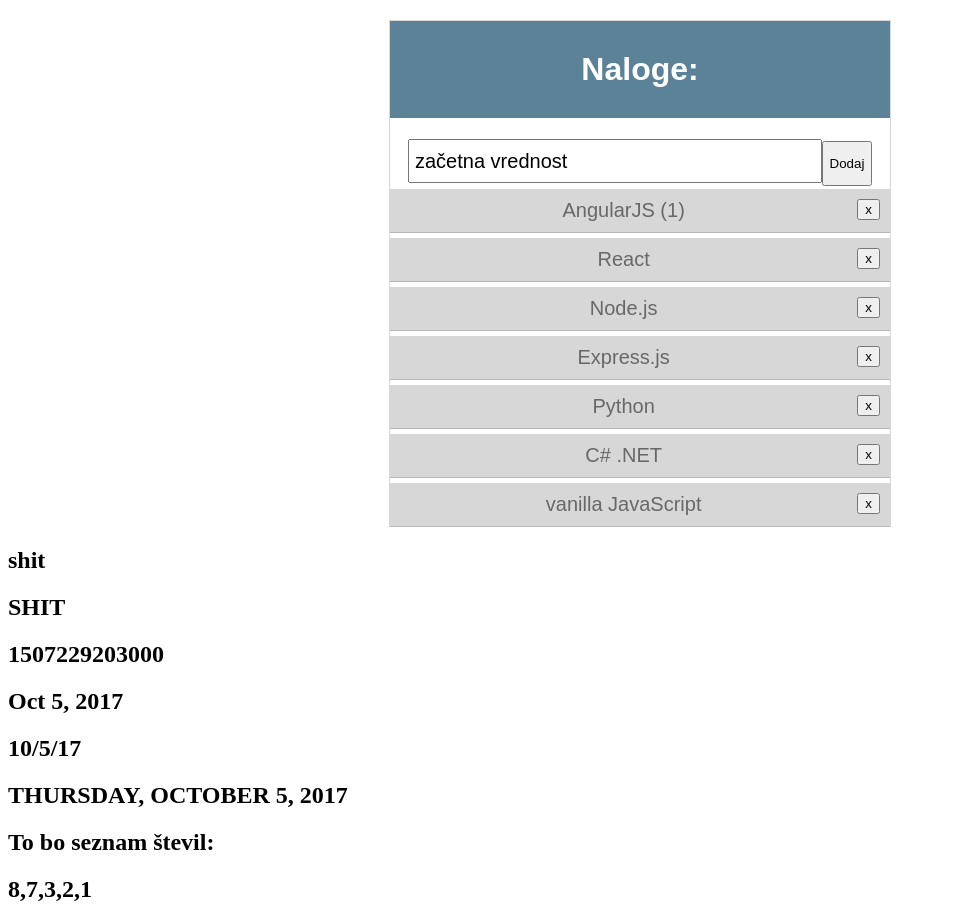
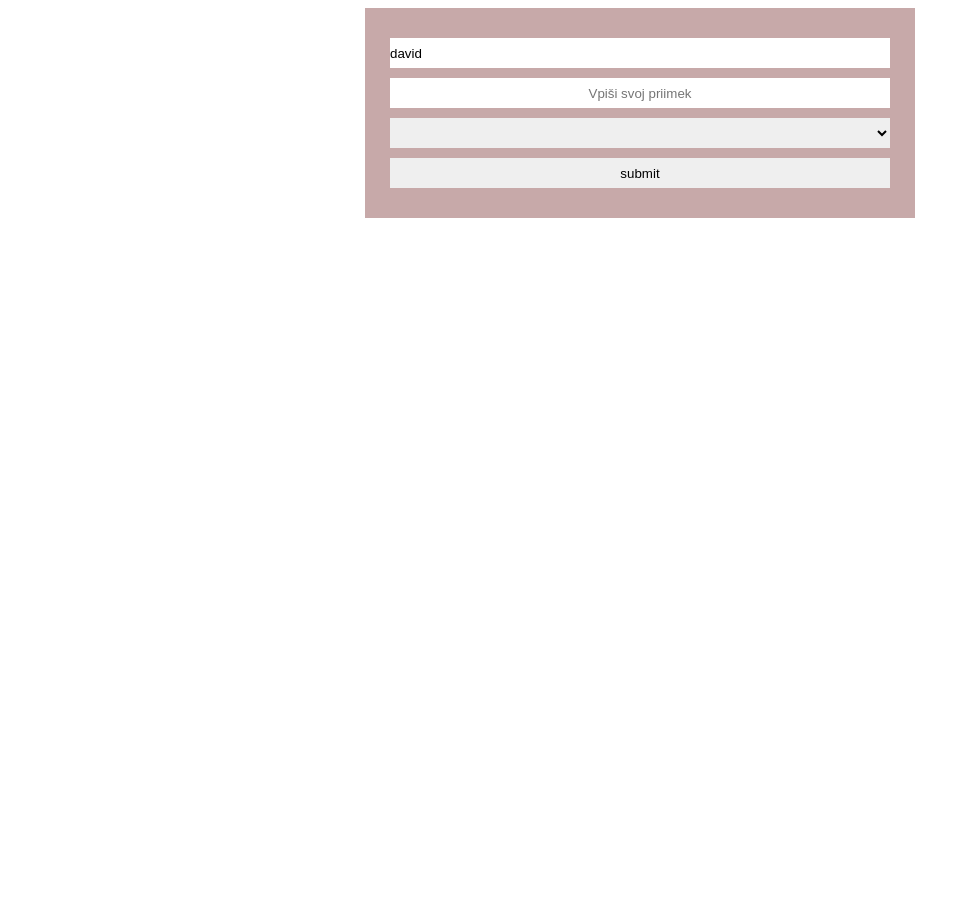
Before and after one commit to noviewpoint/angular4_tutorial, an Angular app: page / in a window 1280 px wide. Shown: the whole page, without its empty margins (0-970 px from the left). After the commit the page ends 800 px from the top, so only its background shows below. Built offline with nearby package versions, Linux system fonts and the light colour scheme.

Commit message:
Tretji del
Formi z FormsModule (template driven form) in z ReactiveFormsModule
(model driven form).

```diff
--- a/src/app/app.component.css
+++ b/src/app/app.component.css
@@ -1,63 +1,22 @@
-.osrednji {
-    /* min-width: 50vh;
-    min-height: 50vh; */
-    width: 500px;
+.container {
     margin: 0 auto;
+    min-width: 500px;
+    width: 50vh;
     text-align: center;
-    border: 1px solid #d7d7d7;
-    font-family: sans-serif;
-    border-bottom: 0;
-    margin-top:20px;
+    background-color: #C7A9A9;
+    padding: 25px;
 }
 
-h1 {
-    background-color: #5c8297;
-    padding: 30px 0;
-    margin-top: 0;
-    color: white;
+.container * {
+    display: inline-block;
+    height: 30px;
+    border: 0;
+    padding: 0;
+    margin: 5px 0;
+    width: 100%;
+    box-sizing:content-box;
+}
+
+.container input[type="text"]::placeholder  {
     text-align: center;
 }
-
-button {
-    cursor: pointer;
-}
-
-.dodajNalogo button {
-    height: 45px;
-    width: 50px;
-    padding: 5px;
-}
-
-.dodajBesedilo {
-    width: 80%;
-    height: 30px;
-    padding: 5px;
-    font-size: 20px;
-}
-
-.dodajNalogo {
-    position: relative;
-    padding-bottom: 0;
-    height: 30px;
-}
-
-ul {
-    list-style: none;
-    font-size: 20px;
-    color: #686868;
-    margin-left: -40px;
-    margin-bottom: 0;
-}
-
-li {
-    border-bottom: 1px solid #b7b7b7;
-    background-color: #d7d7d7;
-    padding: 10px 0;
-    margin-bottom: 5px;
-}
-
-li button {
-    position: relative;
-    float: right;
-    margin-right: 10px;
-}
--- a/src/app/app.component.html
+++ b/src/app/app.component.html
@@ -1,20 +1,23 @@
-<div class="osrednji">
-  <h1>Naloge:</h1>
-  <div class="dodajNalogo">
-    <input [(ngModel)] = "novaNaloga" placeholder="Dodaj nalogo" class="dodajBesedilo">
-    <button (click)="dogodekDodajanja($event)" >Dodaj</button>
-  </div>
+<!-- TEMPLATE DRIVEN FORM -->
+<!-- <form (ngSubmit) = "oddajObrazec(blaForm.value);" #blaForm = "ngForm" class="container">
+  <input type="text" name="firstName" placeholder="Vpiš svoje ime" ngModel>
+  <input type="text" name="lastName" placeholder="Vpiš svoj priimk" ngModel>
+  <select name="jeziki" ngModel>
+    <option value="C++">C++</option>
+    <option value="Swift">Swift</option>
+    <option value="Java">Java</option>
+  </select>
+  <input type="submit" value="submit">
+</form> -->
 
-  <ul>
-    <li *ngFor="let i of naloge; let ind = index">{{i}}<button (click)="dogodekBrisanja(ind)">x</button></li>
-  </ul>
-</div>
-
-<h2>{{name | lowercase}}</h2>
-<h2>{{name | uppercase}}</h2>
-<h2>{{datum}}</h2>
-<h2>{{datum | date}}</h2>
-<h2>{{datum | date: 'shortDate'}}</h2>
-<h2>{{datum | date: 'fullDate' | uppercase}}</h2>
-<h2>To bo seznam števil:</h2>
-<h2>{{seznam | sort: 'descending'}}</h2>
+<!-- MODEL DRIVEN FORM -->
+<form [formGroup] = "obrazec"  (ngSubmit) = "oddajObrazec(obrazec.value);" class="container">
+  <input type="text" name="prvoime" placeholder="Vpiši svoje ime" formControlName="prvoime">
+  <input type="text" name="zadnjeIme" placeholder="Vpiši svoj priimek" formControlName="zadnjeime">
+  <select name="jeziki" formControlName="jeziki">
+    <option value="C++">C++</option>
+    <option value="Swift">Swift</option>
+    <option value="Java">Java</option>
+  </select>
+  <input type="submit" value="submit">
+</form>
--- a/src/app/app.component.ts
+++ b/src/app/app.component.ts
@@ -1,4 +1,6 @@
 import { Component } from '@angular/core';
+
+import { FormGroup, FormControl } from '@angular/forms';
 
 @Component({
   selector: 'app-root',
@@ -6,28 +8,16 @@
   styleUrls: ['./app.component.css']
 })
 export class AppComponent {
-  title = 'app';
-  naloge = ["AngularJS (1)", "React", "Node.js", "Express.js", "Python", "C# .NET", "vanilla JavaScript"];
-  novaNaloga = "začetna vrednost";
-  pushNaloga = function() {
-    if (this.novaNaloga !== "") {
-      this.naloge.push(this.novaNaloga);
-      this.novaNaloga = "";
-    }
+  oddajObrazec = function(x) {
+    console.log("Oddal obrazec!", x);
   };
-  spliceNaloga = function(index) {
-    this.naloge.splice(index, 1);
-  }
-  dogodekDodajanja(event) {
-    console.log(event);
-    this.pushNaloga();
-  }
 
-  dogodekBrisanja(index) {
-    this.spliceNaloga(index);
-  }
-  name = "shit";
-  datum = Date.now();
-
-  seznam = [3, 7, 8, 2, 1];
+  obrazec;
+  ngOnInit() {
+    this.obrazec = new FormGroup({
+      prvoime: new FormControl("david"),
+      zadnjeime: new FormControl(""),
+      jeziki: new FormControl("")
+    });
+  };
 }
--- a/src/app/app.module.ts
+++ b/src/app/app.module.ts
@@ -1,8 +1,8 @@
 import { BrowserModule } from '@angular/platform-browser';
 import { NgModule } from '@angular/core';
 import { RouterModule } from '@angular/router';
-import { FormsModule } from '@angular/forms';
-// import { FormsModule, ReactiveFormsModule } from '@angular/forms';
+// import { FormsModule } from '@angular/forms';
+import { FormsModule, ReactiveFormsModule } from '@angular/forms';
 
 import { AppComponent } from './app.component';
 import { MojaLepaKomponentaComponent } from './moja-lepa-komponenta/moja-lepa-komponenta.component';
@@ -22,6 +22,7 @@
   imports: [
     BrowserModule,
     FormsModule,
+    ReactiveFormsModule,
     RouterModule.forRoot([
       {
         path: 'member',
```
Also changed, not shown: CHANGELOG.txt.
